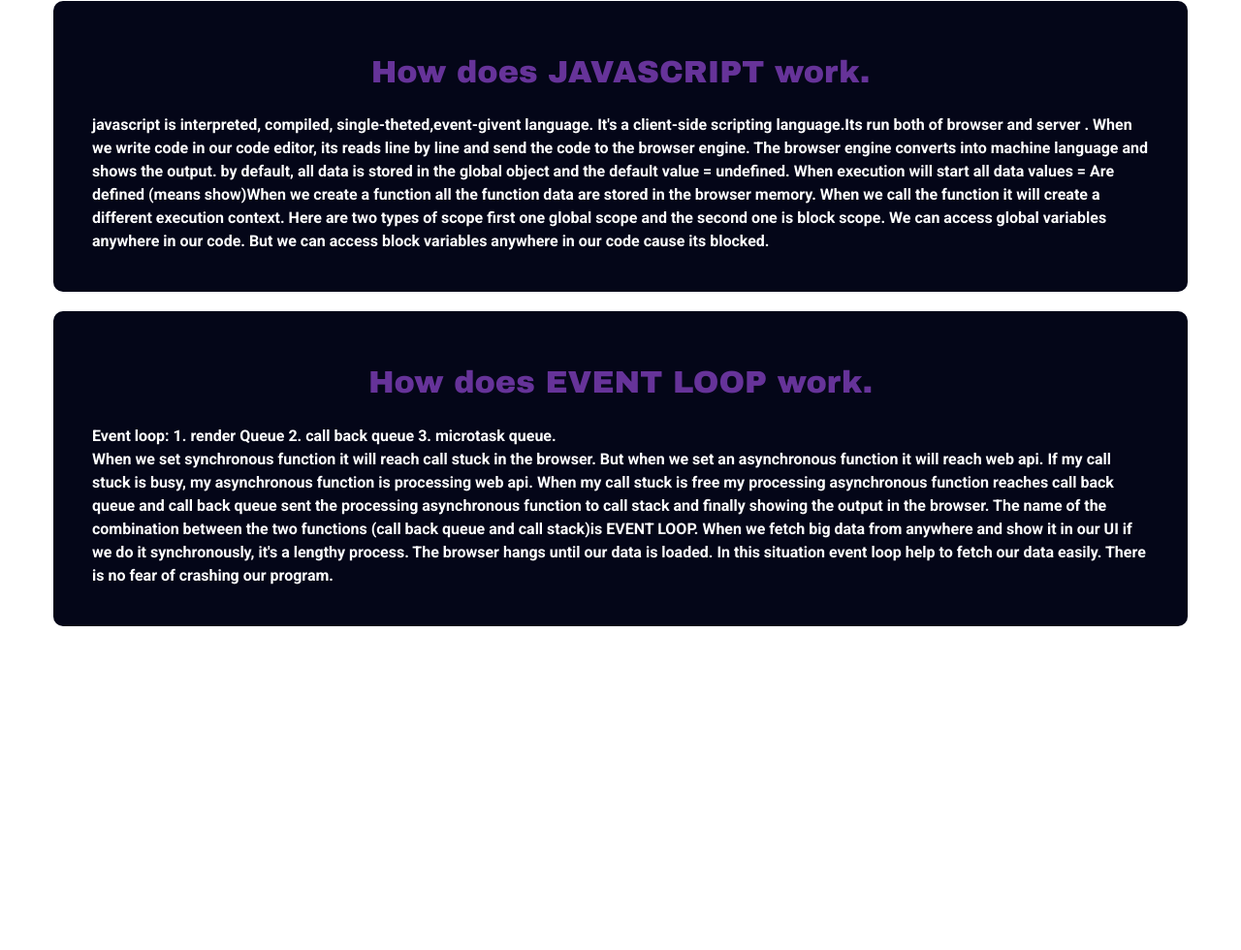
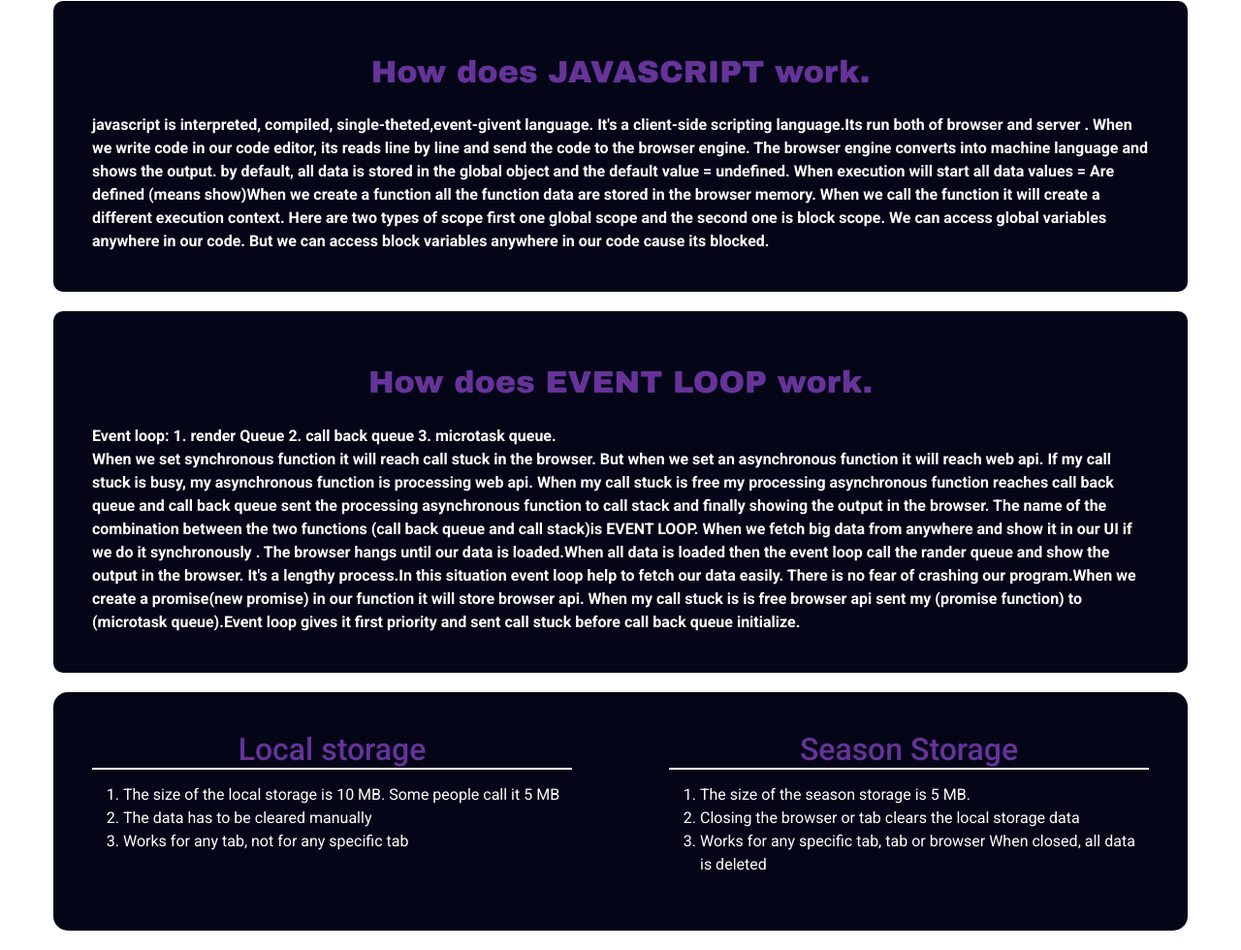
Before and after one commit to Sajalhowlader/insta-sahor, a plain HTML site: page index.html in a window 1280 px wide. Shown: the part 1587-2567 px from the top of the page at 97% size. Before the commit the page ends 2273 px from the top, so only its background shows below. Drawn offline with nearby package versions, Linux system fonts and the light colour scheme.

Commit message:
add local srorage and season storage

```diff
--- a/css/style.css
+++ b/css/style.css
@@ -255,6 +255,21 @@ img {
   margin: 20px 0px;
   border-radius: 10px;
 }
+.gird-container {
+  display: grid;
+  grid-template-columns: 1fr 1fr;
+  background: #040618;
+  color: white;
+  padding: 40px;
+  border-radius: 15px;
+  grid-gap: 100px;
+}
+.gird-container h2{
+  text-align: center;
+  color: rebeccapurple;
+  border-bottom: 2px solid white ;
+  margin-bottom: 14px;
+}
 
 #liked{
   display: none;
--- a/index.html
+++ b/index.html
@@ -103,13 +103,40 @@ When we set synchronous function it will reach call stuck in the browser. But wh
                     showing
                     the output in the browser. The name of the combination between the two functions (call back queue
                     and call stack)is EVENT LOOP.
-                    When we fetch big data from anywhere and show it in our UI if we do it synchronously, it's a lengthy
-                    process. The browser hangs until our data is loaded. In this situation event loop help to fetch our
-                    data easily. There is no fear of crashing our program.
+                    When we fetch big data from anywhere and show it in our UI if we do it synchronously . The browser
+                    hangs until our data is loaded.When all data is loaded then the event loop call the rander queue and
+                    show the output in the browser. It's a lengthy
+                    process.In this situation event loop help to fetch our
+                    data easily. There is no fear of crashing our program.When we create a promise(new promise) in our
+                    function it will store browser api. When my call stuck is is free browser api sent my (promise
+                    function) to (microtask queue).Event loop gives it first priority and sent call stuck before call
+                    back queue initialize.
 
                 </strong>
             </div>
-
+            <div class="gird-container ">
+                <div>
+                    <h2>Local storage</h2>
+                    <ol>
+                        <li>The size of the local storage is 10 MB. Some people call it 5 MB</li>
+                        <li>
+                            The data has to be cleared manually
+                        </li>
+                        <li>
+                            Works for any tab, not for any specific tab
+                        </li>
+                    </ol>
+                </div>
+                <div>
+                    <h2>Season Storage</h2>
+                    <ol>
+                        <li>The size of the season storage is 5 MB.</li>
+                        <li>Closing the browser or tab clears the local storage data</li>
+                        <li>Works for any specific tab, tab or browser
+                            When closed, all data is deleted</li>
+                    </ol>
+                </div>
+            </div>
         </div>
     </section>
     <footer></footer>
```
